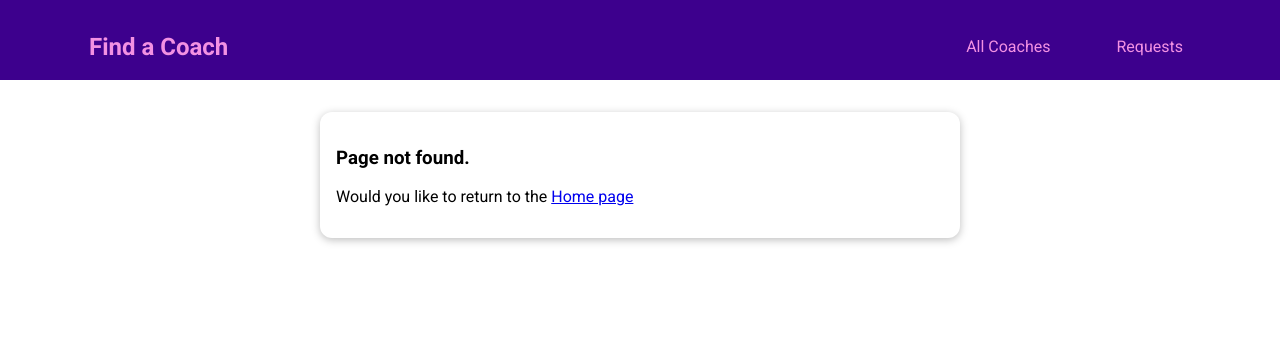
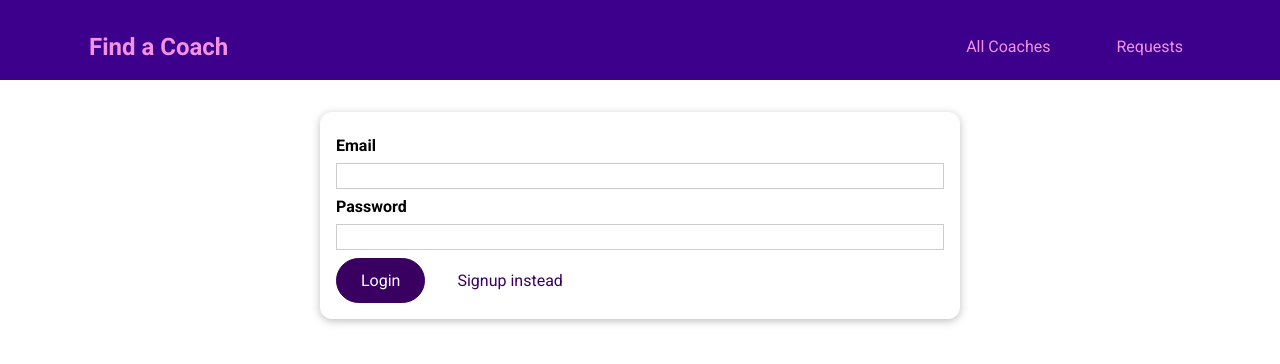
Before and after one commit to AlexL70/vue-the-complete-guide, a Vue app in the folder l235-find-coach/: page /auth in a window 1280 px wide. Before the commit this address had no page. Shown: the top 364 px of the page. Built offline with nearby package versions, Linux system fonts and the light colour scheme.

Commit message:
263. Adding an Authentication Page (Login & Signup)

```diff
--- /dev/null
+++ b/l235-find-coach/src/pages/auth/UserAuth.vue
@@ -0,0 +1,106 @@
+<template>
+    <base-card>
+        <form @submit.prevent="submitForm">
+            <div class="form-control">
+                <label for="email">Email</label>
+                <input type="email" name="email" id="email" v-model.trim="loginData.email">
+            </div>
+            <div class="form-control">
+                <label for="password">Password</label>
+                <input type="password" name="password" id="password" v-model.trim="loginData.password">
+            </div>
+            <p v-if="!formIsValid" class="error">Invalid data. Email must be a valid email and password must be at least 6
+                characters long. Please fix it and try again.</p>
+            <base-button>{{ submitButtonCaption }}</base-button>
+            <base-button type="button" mode="flat" @click="switchAuthMode">{{ switchModeButtonCaption }}</base-button>
+        </form>
+    </base-card>
+</template>
+
+<script lang="ts">
+import { defineComponent } from "vue";
+import type { LoginData } from "@/types/dto"
+export default defineComponent({
+    data() {
+        return {
+            loginData: {
+                email: "",
+                password: "",
+            } as LoginData,
+            formIsValid: true,
+            mode: "login" as ("login" | "signup"),
+        };
+    },
+    computed: {
+        submitButtonCaption() {
+            switch (this.mode) {
+                case "login":
+                    return "Login";
+                case "signup":
+                    return "Signup";
+            }
+        },
+        switchModeButtonCaption() {
+            switch (this.mode) {
+                case "login":
+                    return "Signup instead";
+                case "signup":
+                    return "Login intead";
+            }
+        },
+    },
+    methods: {
+        submitForm() {
+            if (this.loginData.email === "" || !this.loginData.email.includes("@") || this.loginData.password.length < 6) {
+                this.formIsValid = false;
+                return;
+            }
+
+            //  send http request for login/signup
+        },
+        switchAuthMode() {
+            if (this.mode === "login")
+                this.mode = "signup"
+            else
+                this.mode = "login";
+        },
+    }
+});
+</script>
+
+<style scoped>
+.error {
+    color: #ee3333;
+}
+
+.form {
+    margin: 1rem;
+    padding: 1rem;
+}
+
+.form-control {
+    margin: 0.5rem 0;
+}
+
+label {
+    font-weight: bold;
+    margin-bottom: 0.5rem;
+    display: block;
+}
+
+input,
+textarea {
+    display: block;
+    width: 100%;
+    font: inherit;
+    border: 1px solid #ccc;
+    padding: 0.15rem;
+}
+
+input:focus,
+textarea:focus {
+    border-color: #3d008d;
+    background-color: #faf6ff;
+    outline: none;
+}
+</style>
--- a/l235-find-coach/src/types/dto/index.ts
+++ b/l235-find-coach/src/types/dto/index.ts
@@ -1,3 +1,7 @@
+export interface LoginData {
+  email: string;
+  password: string;
+}
 export interface Coach {
   id: string;
   firstName: string;
```
Also changed, not shown: l235-find-coach/src/router/index.ts (+7 -5 lines).
